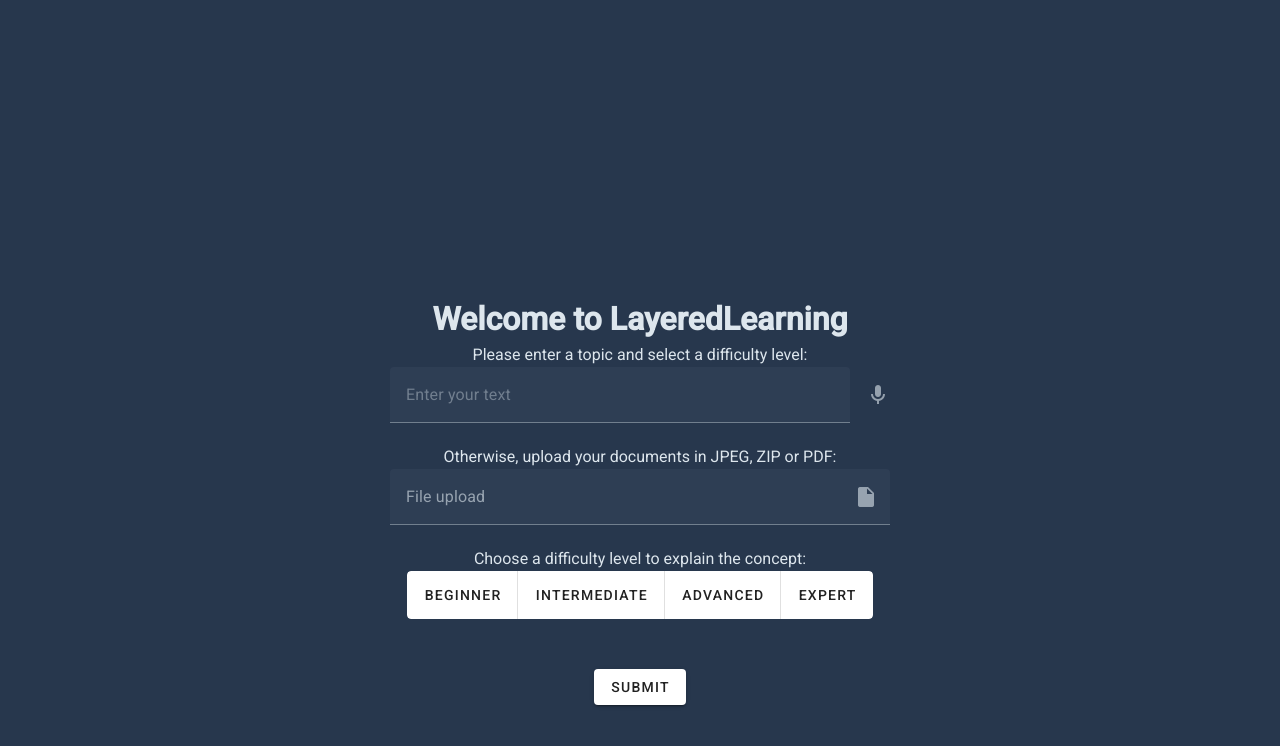
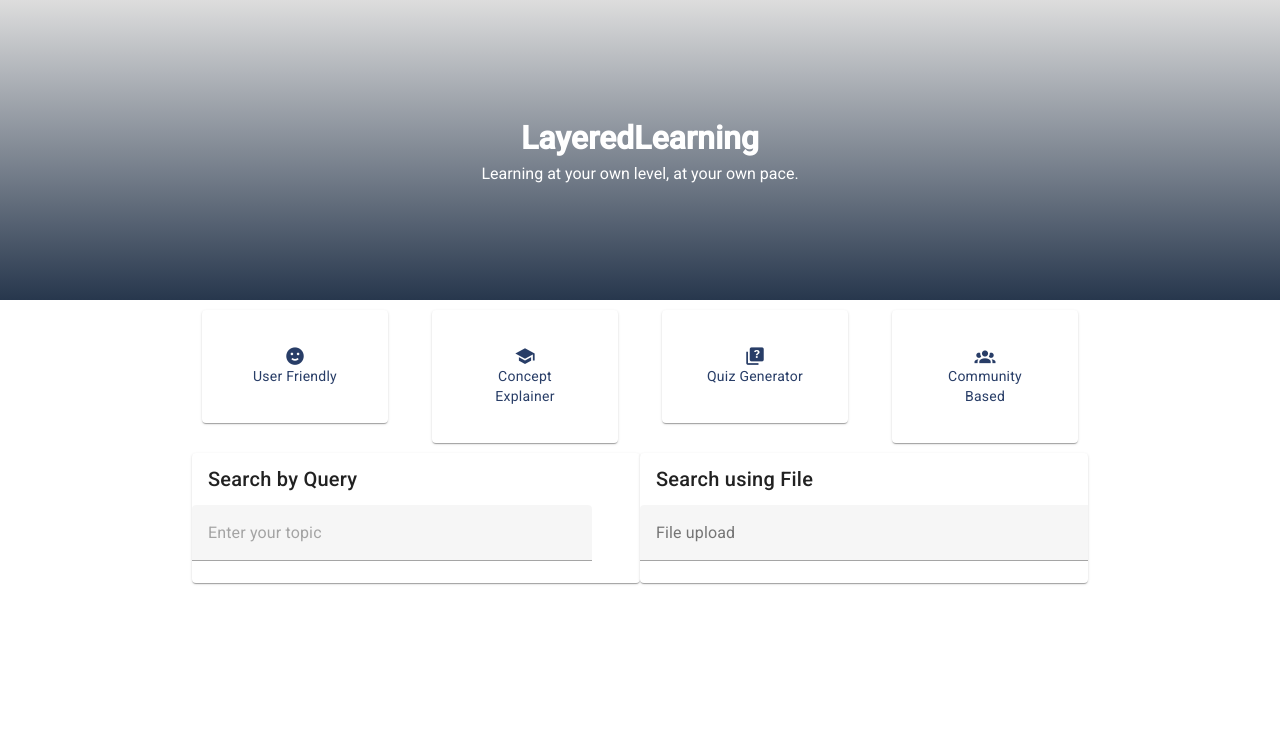
Before and after one commit to wjingen/layeredlearning, a Vue app: page / in a window 1280 px wide. Shown: the top 746 px of the page. Built offline with nearby package versions, Linux system fonts and the light colour scheme.

Commit message:
Change main page UI
I did on test component, now moving over`

```diff
--- a/src/App.vue
+++ b/src/App.vue
@@ -1,16 +1,19 @@
 <template>
   <div class="app">
-    <MainPage />
+    <!-- <MainPage /> -->
+    <TestComponent />
     <!-- <SpeechToText /> -->
   </div>
 </template>
 
 <script>
-import MainPage from "./components/MainPage.vue";
+// import MainPage from "./components/MainPage.vue";
+import TestComponent from "./components/TestComponent.vue";
 // import SpeechToText from "./components/SpeechToText.vue";
 export default {
   components: {
-    MainPage,
+    // MainPage,
+    TestComponent,
     // SpeechToText,
   },
 };
--- /dev/null
+++ b/src/components/ExplanationPage.vue
@@ -0,0 +1,79 @@
+<template>
+  <div class="main">
+    <div class="button-container">
+      <v-btn-toggle v-model="difficultyButton" mandatory divided="">
+        <v-btn :color="difficultyButton === 0 ? 'blue' : ''">Beginner</v-btn>
+        <v-btn :color="difficultyButton === 1 ? 'yellow' : ''"
+          >Intermediate</v-btn
+        >
+        <v-btn :color="difficultyButton === 2 ? 'orange' : ''">Advanced</v-btn>
+        <v-btn :color="difficultyButton === 3 ? 'red' : ''">Expert</v-btn>
+      </v-btn-toggle>
+    </div>
+    <div class="explanation">
+      REST (Representational State Transfer) API (Application Programming
+      Interface) is an architectural style and set of guidelines used for
+      designing and interacting with web services. It provides a standardized
+      way for systems to communicate over the internet. REST APIs are widely
+      used in modern web development to enable communication between client
+      applications, such as web browsers or mobile apps, and server-side
+      applications. At its core, a REST API is built on the principles of the
+      HTTP (Hypertext Transfer Protocol) protocol, which is the foundation of
+      the World Wide Web. REST APIs use HTTP methods, such as GET, POST, PUT,
+      DELETE, to perform various operations on resources (data) hosted on a
+      server. Key Concepts of REST API: Resources: In a REST API, resources
+      represent the data entities or objects that can be accessed and
+      manipulated. Resources are identified by unique URLs (Uniform Resource
+      Locators) or endpoints. HTTP Verbs (Methods): REST APIs use different HTTP
+      verbs to specify the type of operation to be performed on a resource. The
+      commonly used HTTP methods in REST are: GET: Retrieves a representation of
+      a resource. POST: Creates a new resource. PUT: Updates or replaces an
+      existing resource. DELETE: Removes a resource. Uniform Interface: REST
+      APIs follow a uniform and consistent interface design. They utilize
+      standard HTTP methods, adhere to specific URL patterns, and use standard
+      media types, such as JSON (JavaScript Object Notation) or XML (eXtensible
+      Markup Language), for data exchange. Stateless: REST APIs are stateless,
+      meaning that each request from a client to a server contains all the
+      necessary information to process that request. The server does not
+      maintain any session or context information between requests.
+      Representation: Resources in a REST API are represented in a specific
+      format, typically JSON or XML, to facilitate data exchange between the
+      client and the server. Benefits of REST API: Simplicity: REST APIs are
+      easy to understand, implement, and consume due to their simplicity and
+      adherence to widely adopted standards like HTTP. Scalability: REST APIs
+      can be designed to be highly scalable, as they are stateless and can
+      handle a large number of concurrent requests. Platform Independence: REST
+      APIs are not tied to any specific platform or programming language, making
+      them versatile and accessible from a wide range of client applications.
+      Flexibility: REST APIs allow for flexible data formats, such as JSON,
+      enabling easy integration with various systems and devices. Caching and
+      Performance: REST APIs leverage the HTTP caching mechanisms, allowing
+      clients to cache responses and improve performance by reducing the need
+      for repeated requests. Overall, REST APIs provide a flexible and
+      standardized approach for building web services that can be consumed by a
+      variety of clients. They promote loose coupling, interoperability, and
+      scalability, making them a popular choice for modern web application
+      development.
+    </div>
+    <div class="quiz"><h1>Quiz Section</h1></div>
+  </div>
+</template>
+
+<script>
+export default {
+  data() {
+    return {
+      difficultyButton: null,
+    };
+  },
+};
+</script>
+
+<style scoped>
+.main {
+  background-color: white;
+}
+.explanation {
+  width: 60%;
+}
+</style>
--- a/src/components/MainPage.vue
+++ b/src/components/MainPage.vue
@@ -5,7 +5,7 @@
     <div class="input-container">
       <v-text-field
         v-model="userQuery"
-        placeholder="Enter your text"
+        placeholder="Enter your topic"
         style="width: 500px"
         :append-icon="icon"
         @click:append="speechRecognition"
@@ -41,8 +41,12 @@
 </template>
 
 <script>
+// import ExplanationPage from "./ExplanationPage.vue";
 export default {
   name: "MainPage",
+  components: {
+    // ExplanationPage,
+  },
   data() {
     return {
       userQuery: "",
--- /dev/null
+++ b/src/components/TestComponent.vue
@@ -0,0 +1,136 @@
+<template>
+  <div class="main">
+    <div class="top">
+      <h1>LayeredLearning</h1>
+      <p>Learning at your own level, at your own pace.</p>
+    </div>
+    <div class="bottom">
+      <div class="explainer-cards">
+        <v-row>
+          <v-col cols="2" md="3" v-for="card in cards" :key="card.id">
+            <v-card
+              class="card"
+              @mouseover="card.hover = true"
+              @mouseleave="card.hover = false"
+            >
+              <v-card-text>
+                <v-icon v-if="card.hover">{{ card.iconHover }}</v-icon>
+                <v-icon v-else>{{ card.iconHover }}</v-icon>
+                <p>{{ card.text }}</p>
+              </v-card-text>
+            </v-card>
+          </v-col>
+        </v-row>
+      </div>
+      <div class="search">
+        <v-card title="Search by Query" class="query-card">
+          <v-text-field
+            v-model="userQuery"
+            placeholder="Enter your topic"
+            style="width: 400px"
+            :append-icon="icon"
+            @click:append="speechRecognition"
+          ></v-text-field>
+        </v-card>
+        <v-card title="Search using File" class="query-card"
+          ><v-file-input
+            chips
+            multiple
+            label="File upload"
+            style="width: 500px"
+            v-model="uploadedFiles"
+            :rules="rules"
+            prepend-icon=""
+            append-inner-icon="mdi-file"
+            @change="handleFileUpload"
+          ></v-file-input
+        ></v-card>
+      </div>
+    </div>
+  </div>
+</template>
+
+<script>
+export default {
+  data() {
+    return {
+      cards: [
+        {
+          id: 1,
+          iconHover: "mdi-emoticon-happy",
+          text: "User Friendly",
+        },
+        {
+          id: 2,
+          iconHover: "mdi-school",
+          text: "Concept Explainer",
+        },
+        {
+          id: 3,
+          iconHover: "mdi-help-box-multiple",
+          text: "Quiz Generator",
+        },
+        {
+          id: 4,
+          iconHover: "mdi-account-group",
+          text: "Community Based",
+        },
+      ],
+    };
+  },
+};
+</script>
+<style scoped>
+.main {
+  display: flex;
+  flex-direction: column;
+  align-items: center;
+}
+.top {
+  background: linear-gradient(to bottom, #dddddd, #27374d);
+  color: white;
+  /* Add other styles as needed */
+  min-height: 300px;
+  display: flex;
+  flex-direction: column;
+  justify-content: center;
+  align-items: center;
+  width: 100%;
+}
+.bottom {
+  width: 100%;
+  display: flex;
+  flex-direction: column;
+  justify-content: center;
+  align-items: center;
+  width: 70%;
+}
+.explainer-cards {
+  width: 100%;
+}
+
+.card {
+  padding: 20px;
+  margin: 10px;
+  text-align: center;
+  cursor: pointer;
+  transition: all 0.3s ease-in-out;
+  color: #283d67;
+}
+
+h2 {
+  color: #27374d;
+}
+.card:hover {
+  transform: scale(1.05);
+}
+
+.search {
+  display: flex;
+  justify-content: space-between;
+  width: 100%;
+}
+.search .query-card {
+  width: 600px;
+}
+</style>
```
